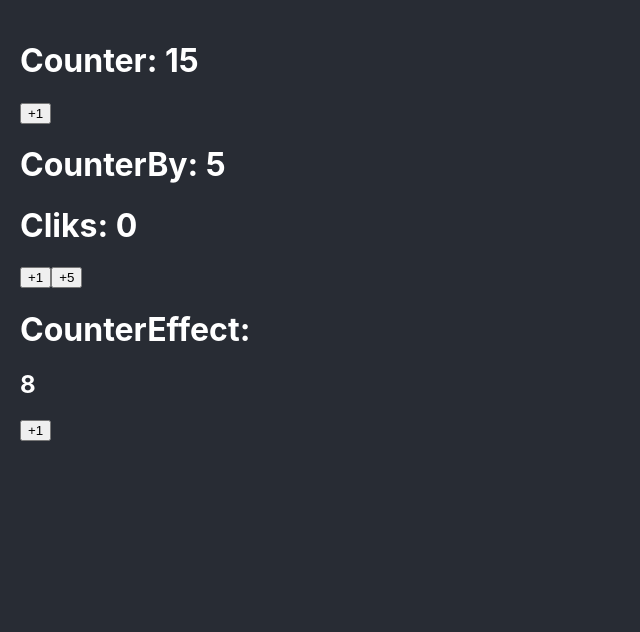
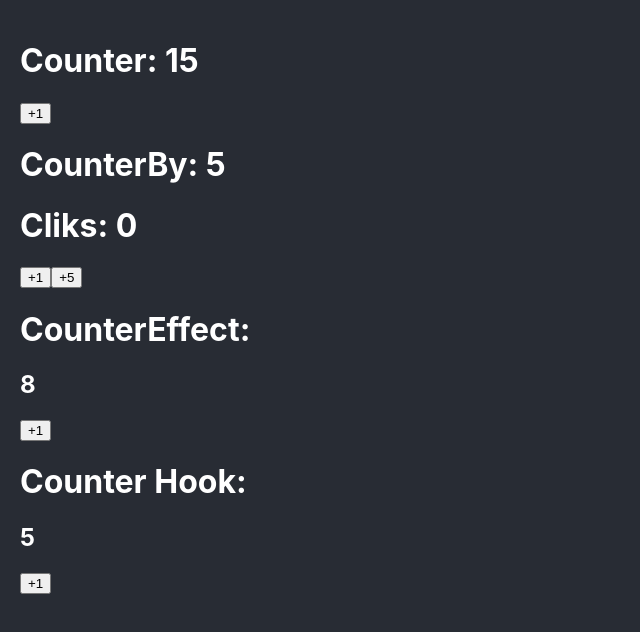
Before and after one commit to alexis19b/react-proM1, a React (Create React App) app: page / in a window 1280 px wide. Shown: the top 632 px of the page, without its empty margins (0-640 px from the left). Built offline with nearby package versions, Linux system fonts and the light colour scheme.

Commit message:
added customhook counter

```diff
--- a/src/App.tsx
+++ b/src/App.tsx
@@ -1,6 +1,7 @@
 import Counter from "./bases/Counter";
 import CounterBy from "./bases/CounterBy";
 import CounterEffect from "./bases/CounterEffect";
+import CounterHook from "./bases/CounterHook";
 
 function App() {
   return (
@@ -8,6 +9,7 @@ function App() {
       <Counter initialValue={15} />
       <CounterBy />
       <CounterEffect />
+      <CounterHook />
     </>
   );
 }
--- /dev/null
+++ b/src/bases/CounterHook.tsx
@@ -0,0 +1,18 @@
+import { useCounter } from '../hooks/useCounter';
+
+const CounterHook = () => {
+
+  const { counter, elementeToAnimate, handleClick } = useCounter({
+    maxCount:15
+  });
+
+  return (
+    <>
+      <h1>Counter Hook: </h1>
+      <h2 ref={elementeToAnimate}>{counter}</h2>
+      <button onClick={handleClick}>+1</button>
+    </>
+  );
+};
+
+export default CounterHook;
--- /dev/null
+++ b/src/hooks/useCounter.ts
@@ -0,0 +1,33 @@
+import { useState, useRef, useEffect, useLayoutEffect } from 'react';
+import { gsap } from "gsap";
+
+export const useCounter = ({maxCount=10}) => {
+
+    const [counter, setCounter] = useState(5);
+    const elementeToAnimate = useRef<HTMLHeadingElement>(null);
+    const tl = useRef(gsap.timeline());
+
+    const handleClick = () => {
+      setCounter((prev) => Math.min(prev + 1, maxCount));
+    };
+
+    useLayoutEffect(() => {
+
+        if(!elementeToAnimate.current) return;
+        tl.current.to(elementeToAnimate.current, { y: -10, duration: 0.2, ease: "ease.out" })
+        .to(elementeToAnimate.current, {y: 0, duration: 1, ease: 'bounce.out'})
+        .pause();
+
+    }, [])
+
+    useEffect(() => {
+      tl.current.play(0);
+    }, [counter]);
+
+    return{
+        elementeToAnimate,
+        handleClick,
+        counter,
+    }
+
+}
```
